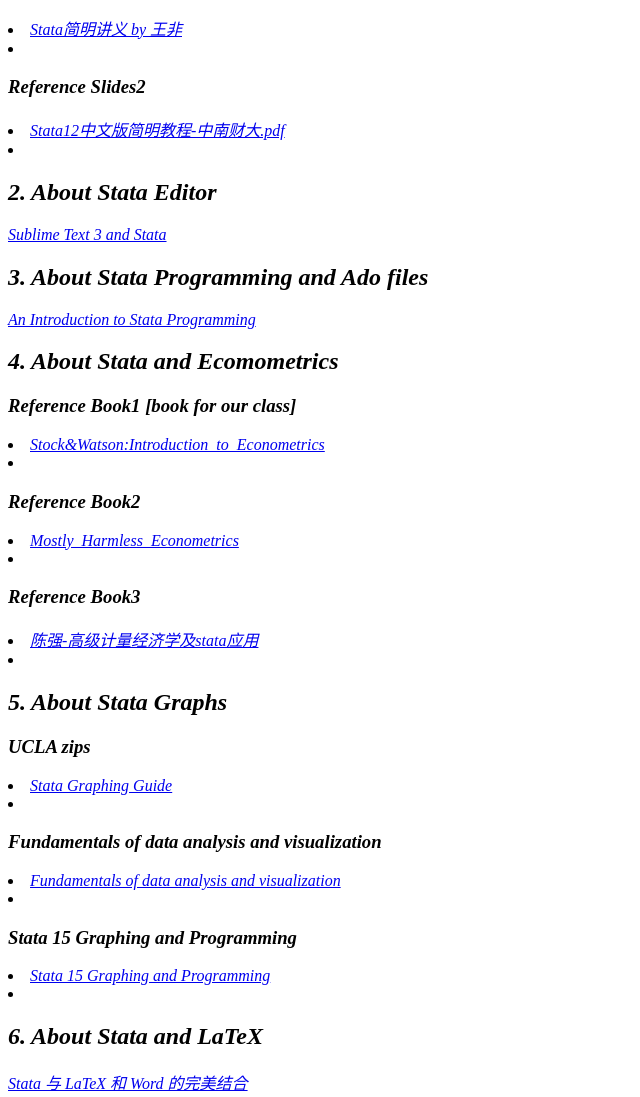
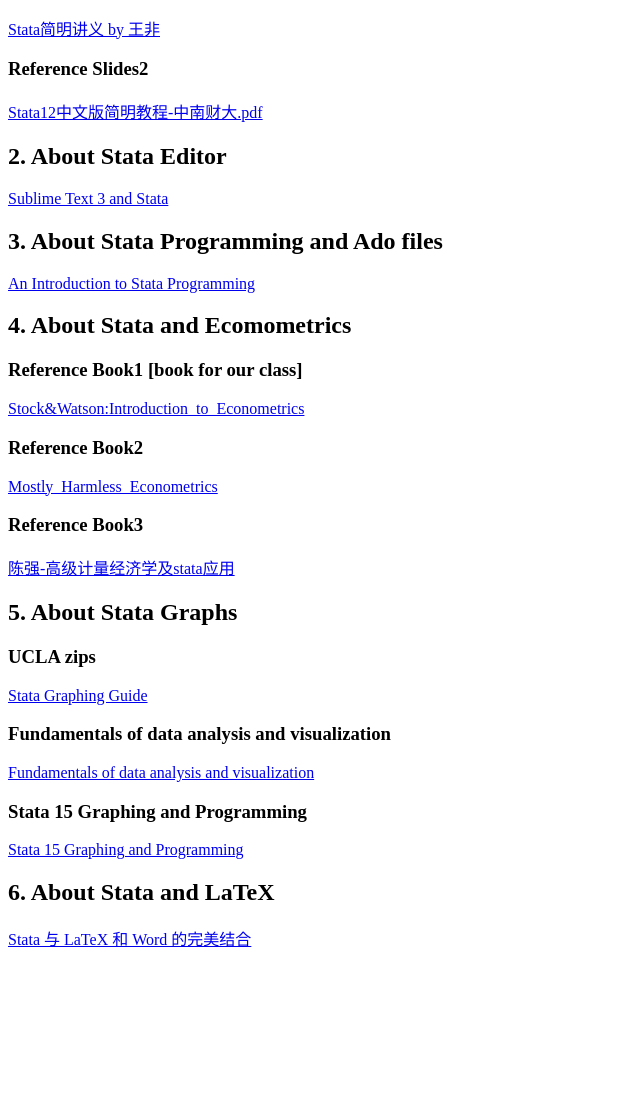
Before and after one commit to zmx2019/zmx2019.github.io, a plain HTML site: page index.html in a window 1280 px wide. Shown: the part 184-1281 px from the top of the page, without its empty margins (0-640 px from the left). After the commit the page ends 1142 px from the top, so only its background shows below. Drawn offline with Linux system fonts and the light colour scheme.

Commit message:
update
update tiredly

```diff
--- a/index.html
+++ b/index.html
@@ -21,10 +21,10 @@
 
     <h2>1. Introduction to Stata</h2>
         <h3>Reference Slides1</h3>
-        <li><em><a href="https://zmx2019.github.io/Upload/Stata简明讲义-王非.pdf">Stata简明讲义 by 王非</a><em><li>
+        <a href="https://zmx2019.github.io/Upload/Stata简明讲义-王非.pdf">Stata简明讲义 by 王非</a>
 
         <h3>Reference Slides2</h3>
-        <li><em><a href="https://zmx2019.github.io/Upload/Stata12中文版简明教程-中南财.pdf">Stata12中文版简明教程-中南财大.pdf</a><em><li>
+        <a href="https://zmx2019.github.io/Upload/Stata12中文版简明教程-中南财.pdf">Stata12中文版简明教程-中南财大.pdf</a>
 
 
     <h2>2. About Stata Editor</h2>
@@ -38,25 +38,25 @@
     <h2>4. About Stata and Ecomometrics</h2>
 
         <h3>Reference Book1 <strong>[book for our class]</strong></h3>
-        <li><em><a href="https://zmx2019.github.io/Upload/Introduction_to_EconometricsUpdate3e.pdf"> Stock&Watson:Introduction_to_Econometrics</a><em><li>
+        <a href="https://zmx2019.github.io/Upload/Introduction_to_EconometricsUpdate3e.pdf"> Stock&Watson:Introduction_to_Econometrics</a>
 
         <h3>Reference Book2</h3>
-        <li><em><a href="https://zmx2019.github.io/Upload/Mostly_Harmless_Econometrics.pdf">Mostly_Harmless_Econometrics</a><em><li>
+        <a href="https://zmx2019.github.io/Upload/Mostly_Harmless_Econometrics.pdf">Mostly_Harmless_Econometrics</a>
 
         <h3>Reference Book3</h3>
-        <li><em><a href="https://zmx2019.github.io/Upload/陈强-高级计量经济学及stata应用.pdf">陈强-高级计量经济学及stata应用</a><em><li>
+        <a href="https://zmx2019.github.io/Upload/陈强-高级计量经济学及stata应用.pdf">陈强-高级计量经济学及stata应用</a>
 
 
     <h2>5. About Stata Graphs</h2>
 
         <h3>UCLA zips</h3>
-        <li><em><a href="https://zmx2019.github.io/Upload/StataGraphics.zip">Stata Graphing Guide</a><em><li>
+        <a href="https://zmx2019.github.io/Upload/StataGraphics.zip">Stata Graphing Guide</a>
 
         <h3>Fundamentals of data analysis and visualization</h3>
-        <li><em><a href="https://geocenter.github.io/StataTraining/">Fundamentals of data analysis and visualization</a><em><li>
+        <a href="https://geocenter.github.io/StataTraining/">Fundamentals of data analysis and visualization</a>
 
         <h3>Stata 15 Graphing and Programming</h3>
-        <li><em><a href="https://github.com/zmx2019/zmx2019.github.io/Upload/AllCheatSheets_Stata_V15.pdf">Stata 15 Graphing and Programming</a><em><li>
+        <a href="https://github.com/zmx2019/zmx2019.github.io/Upload/AllCheatSheets_Stata_V15.pdf">Stata 15 Graphing and Programming</a>
 
     <h2>6. About Stata and LaTeX</h2>
     <a href="https://zmx2019.github.io/Upload/Stata 与 LaTeX 和 Word 的完美结合.pdf">Stata 与 LaTeX 和 Word 的完美结合</a>
```
